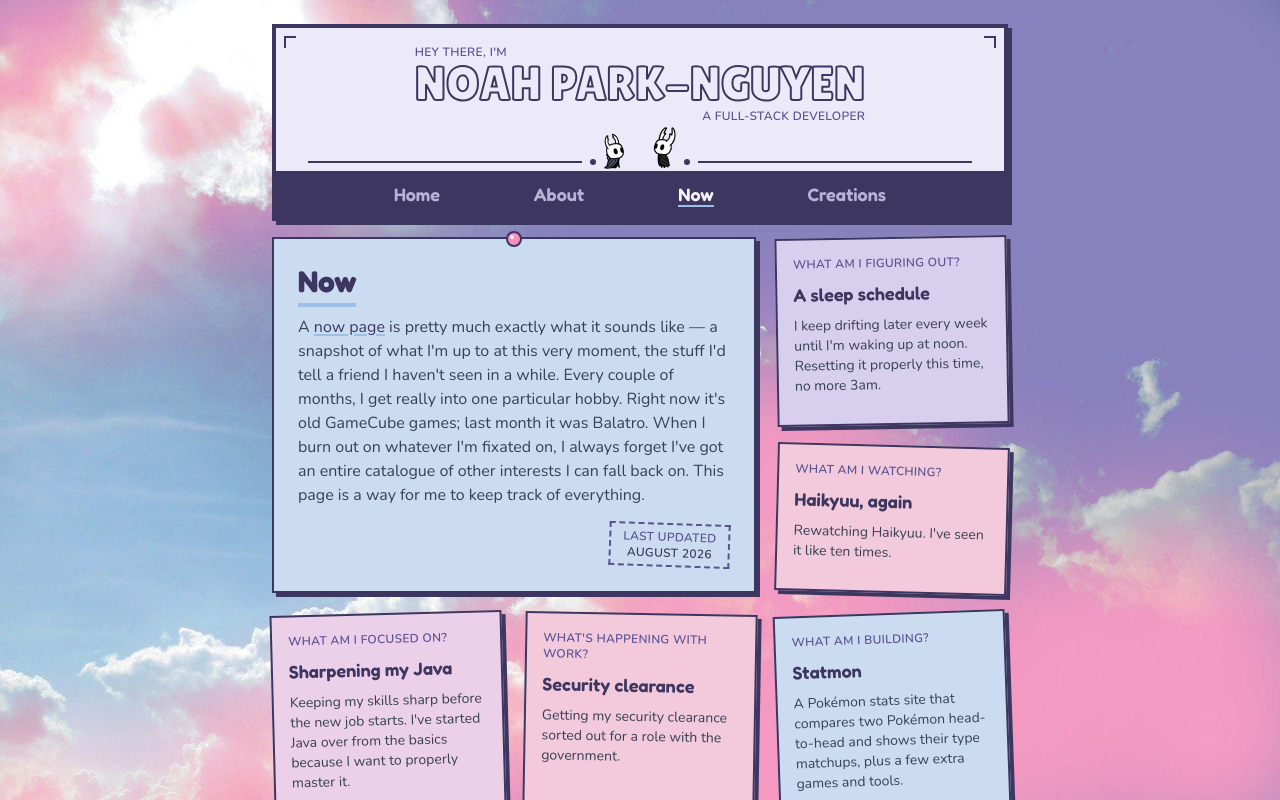
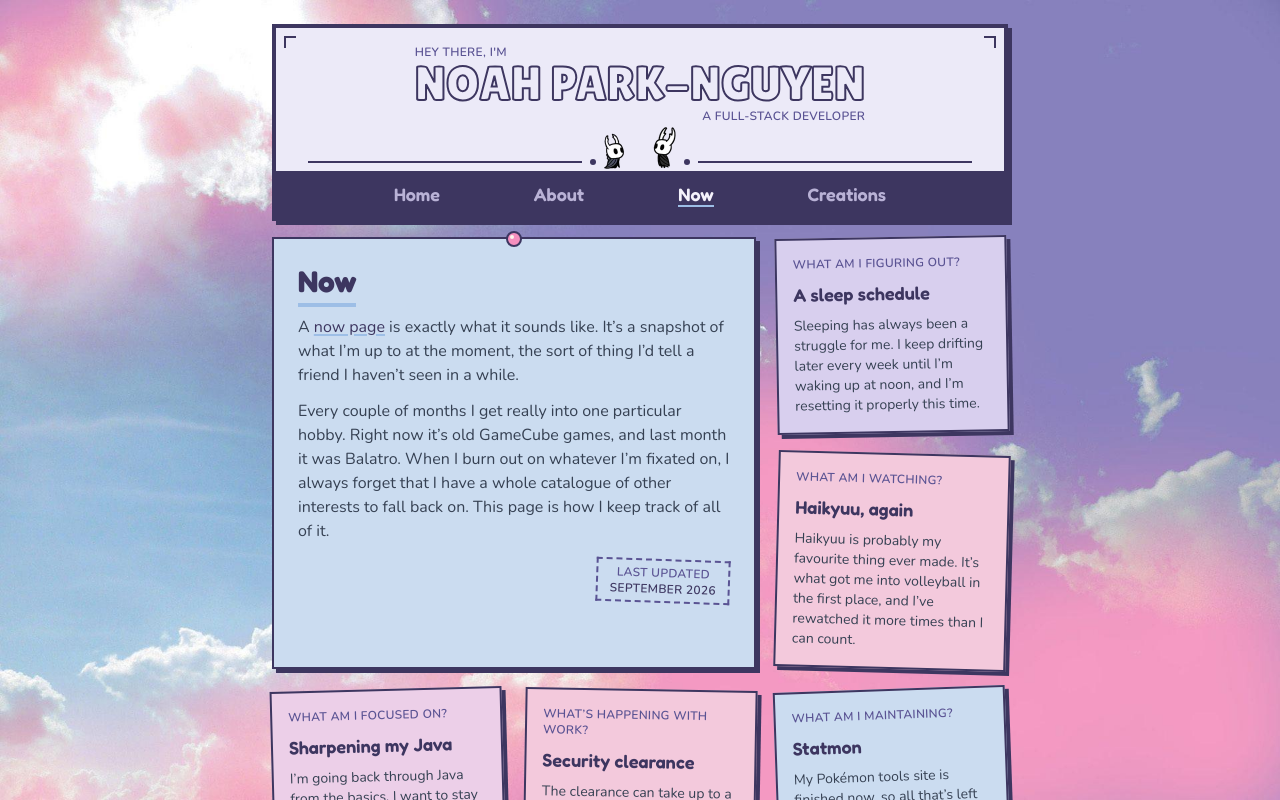
Before and after one commit to noahparknguyen/portfolio, a React (Vite) app: page / in a window 1280 px wide. Both pictures are taken after a click on the button "Now". Shown: the top 800 px of the page. Built offline with nearby package versions, Linux system fonts and the light colour scheme; no server answers.

Commit message:
Rewrote the Now page and refreshed every note

```diff
--- a/src/components/sections/Now.jsx
+++ b/src/components/sections/Now.jsx
@@ -7,7 +7,7 @@ import Pin from "../ui/Pin";
 // Keep this next to NOW_NOTES and move it whenever the notes move — the two are
 // one edit, not two. It can't be derived: the last commit date would report a
 // CSS tweak as a content update, which is worse than being stale.
-const LAST_UPDATED = "August 2026";
+const LAST_UPDATED = "September 2026";
 
 // Tints are a solved layout, not a free choice. The intro card carries Now's own
 // section hue (blue), and it touches four notes, so none of those can be blue.
@@ -19,14 +19,15 @@ const NOW_NOTES = [
     prompt: "What am I figuring out?",
     answer: "A sleep schedule",
     explanation:
-      "I keep drifting later every week until I'm waking up at noon. Resetting it properly this time, no more 3am.",
+      "Sleeping has always been a struggle for me. I keep drifting later every week until I’m waking up at noon, and I’m resetting it properly this time.",
     tint: "bg-violet-soft",
     rotate: "-rotate-[1deg]",
   },
   {
     prompt: "What am I watching?",
     answer: "Haikyuu, again",
-    explanation: "Rewatching Haikyuu. I've seen it like ten times.",
+    explanation:
+      "Haikyuu is probably my favourite thing ever made. It’s what got me into volleyball in the first place, and I’ve rewatched it more times than I can count.",
     tint: "bg-rose-soft",
     rotate: "rotate-[1.5deg]",
   },
@@ -34,23 +35,23 @@ const NOW_NOTES = [
     prompt: "What am I focused on?",
     answer: "Sharpening my Java",
     explanation:
-      "Keeping my skills sharp before the new job starts. I've started Java over from the basics because I want to properly master it.",
+      "I’m going back through Java from the basics. I want to stay sharp and not lose anything before the new job starts.",
     tint: "bg-orchid-soft",
     rotate: "-rotate-[1.5deg]",
   },
   {
-    prompt: "What's happening with work?",
+    prompt: "What’s happening with work?",
     answer: "Security clearance",
     explanation:
-      "Getting my security clearance sorted out for a role with the government.",
+      "The clearance can take up to a year, so most of this is out of my hands. I check my email more than I should.",
     tint: "bg-rose-soft",
     rotate: "rotate-[1deg]",
   },
   {
-    prompt: "What am I building?",
+    prompt: "What am I maintaining?",
     answer: "Statmon",
     explanation:
-      "A Pokémon stats site that compares two Pokémon head-to-head and shows their type matchups, plus a few extra games and tools.",
+      "My Pokémon tools site is finished now, so all that’s left is keeping it running.",
     tint: "bg-blue-soft",
     rotate: "-rotate-[2deg]",
   },
@@ -58,7 +59,7 @@ const NOW_NOTES = [
     prompt: "What am I learning?",
     answer: "Python",
     explanation:
-      "Learning basic Python for now. Eventually I want to build a full API and back-end with it.",
+      "Python is so common in the industry that picking it up was a no-brainer. Eventually I want to build a full backend with it.",
     tint: "bg-violet-soft",
     rotate: "rotate-[2deg]",
   },
@@ -66,15 +67,15 @@ const NOW_NOTES = [
     prompt: "What am I saying no to?",
     answer: "Social media",
     explanation:
-      "Staying off my phone and social media — being online too much was giving me headaches.",
+      "Social media gives me headaches, and it’s the reason my sleep is bad. I’m trying to filter out the slop and keep YouTube as the only thing I sit down for.",
     tint: "bg-blue-soft",
     rotate: "-rotate-[1deg]",
   },
   {
-    prompt: "What's on my mind?",
+    prompt: "What’s on my mind?",
     answer: "Being complacent",
     explanation:
-      "How do I keep from succumbing to the AI boom when it's so tempting to let AI do everything for me?",
+      "AI has been in my workflow for a while now, and it’s tempting to let it do everything. But I need to keep making my own decisions. It’s a tool, not a miracle worker.",
     tint: "bg-rose-soft",
     rotate: "rotate-[1.5deg]",
   },
@@ -82,7 +83,7 @@ const NOW_NOTES = [
     prompt: "What did I just start?",
     answer: "Back in the gym",
     explanation:
-      "I used to be a huge gym rat but fell off when I got too busy. Back to basic weightlifting now, aiming for a routine with no missed days.",
+      "I’m back to basic weightlifting, a couple of sessions a week. The goal is a routine I actually stick to, with no missed days.",
     tint: "bg-blue-soft",
     rotate: "-rotate-[2deg]",
   },
@@ -90,7 +91,7 @@ const NOW_NOTES = [
     prompt: "What am I playing?",
     answer: "Pikmin & GameCube",
     explanation:
-      "Replaying the Pikmin games and a bunch of GameCube classics on the Dolphin emulator.",
+      "I’m pretty addicted to Pikmin right now, enough that I’m thinking about picking speedrunning back up.",
     tint: "bg-orchid-soft",
     rotate: "rotate-[1deg]",
   },
@@ -98,7 +99,7 @@ const NOW_NOTES = [
     prompt: "Who am I watching?",
     answer: "Sarah Z & SnapCube",
     explanation:
-      "My favourite online creators these days are Sarah Z on YouTube and SnapCube on Twitch.",
+      "Sarah Z on YouTube and SnapCube on Twitch are pretty much the only creators I keep up with these days.",
     tint: "bg-violet-soft",
     rotate: "-rotate-[1deg]",
   },
@@ -122,13 +123,16 @@ function Now() {
             <TextLink href="https://nownownow.com" accent="blue" external>
               now page
             </TextLink>{" "}
-            is pretty much exactly what it sounds like — a snapshot of what I'm
-            up to at this very moment, the stuff I'd tell a friend I haven't
-            seen in a while. Every couple of months, I get really into one
-            particular hobby. Right now it's old GameCube games; last month it
-            was Balatro. When I burn out on whatever I'm fixated on, I always
-            forget I've got an entire catalogue of other interests I can fall
-            back on. This page is a way for me to keep track of everything.
+            is exactly what it sounds like. It&rsquo;s a snapshot
+            of what I&rsquo;m up to at the moment, the sort of thing I&rsquo;d
+            tell a friend I haven&rsquo;t seen in a while.
+          </p>
+          <p className="mt-3 max-w-prose text-gray-700">
+            Every couple of months I get really into one particular hobby.
+            Right now it&rsquo;s old GameCube games, and last month it was
+            Balatro. When I burn out on whatever I&rsquo;m fixated on, I always
+            forget that I have a whole catalogue of other interests to fall back
+            on. This page is how I keep track of all of it.
           </p>
           <div className="mt-4 flex justify-end">
             <div className="rotate-2 border-2 border-dashed border-label px-3 py-1 text-center">
```
